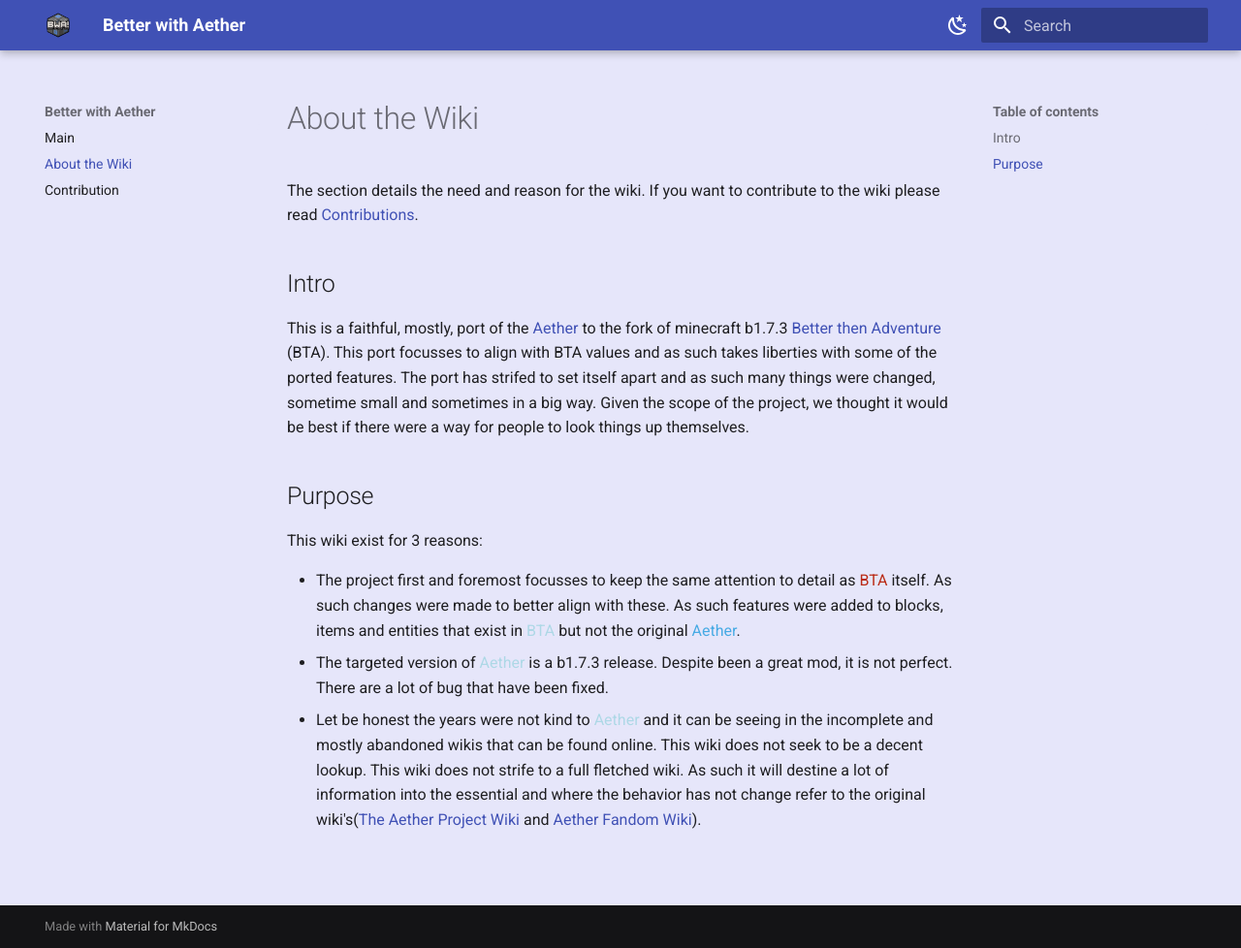
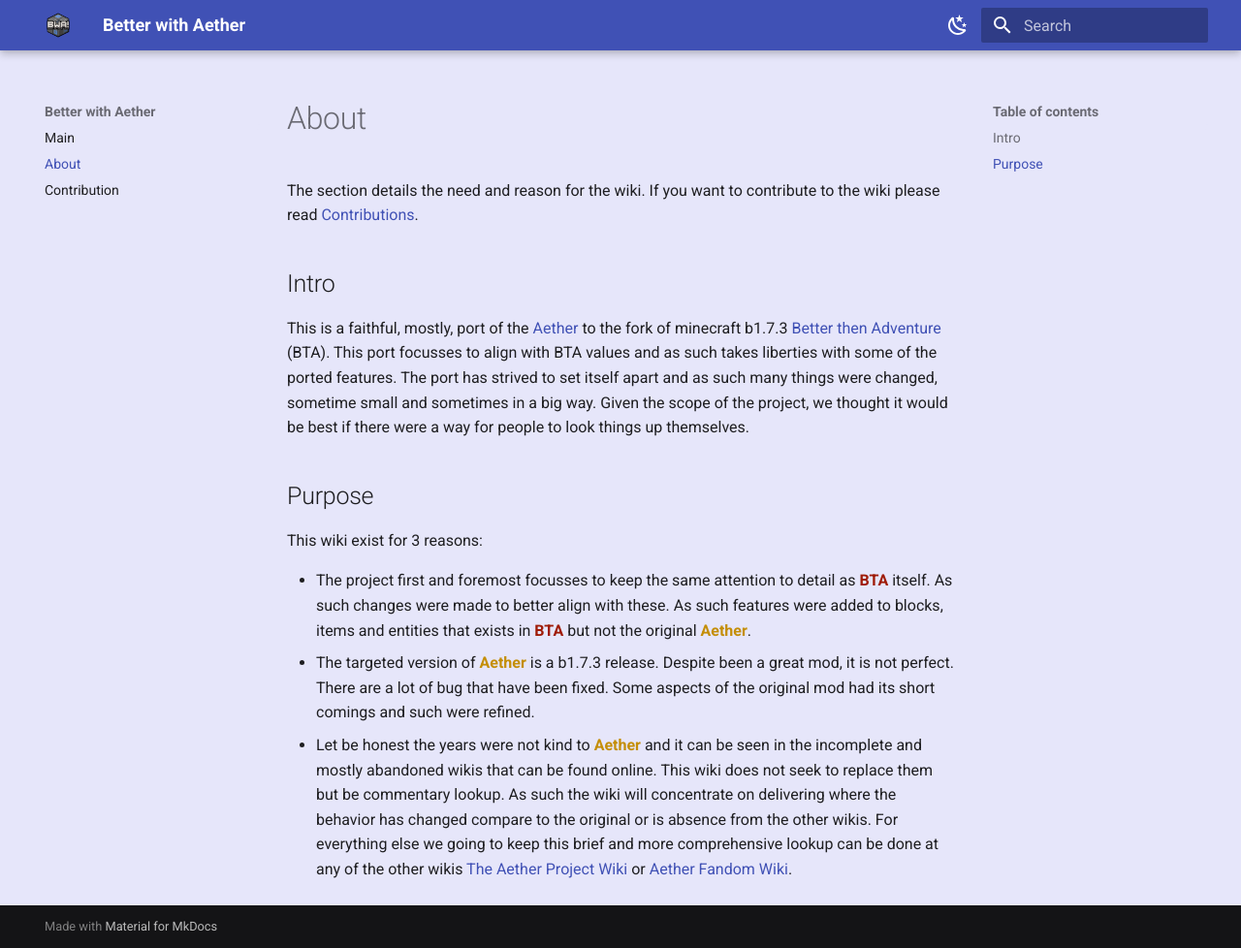
Before and after one commit to bta-team-port/better-with-aether-wiki, an MkDocs documentation site: the page built from docs/about.md, in a window 1280 px wide and 978 px high. Shown: the whole window at 97% size. Built offline with MkDocs 1.6.1 and Material for MkDocs 9.7.7, drawn with Linux system fonts in a browser that asks for light colours.

Commit message:
an about page

```diff
--- a/docs/about.md
+++ b/docs/about.md
@@ -1,14 +1,14 @@
-# About the Wiki
+# About
 The section details the need and reason for the wiki. If you want to contribute to the wiki please read [Contributions](contribution.md).
 
 ## Intro
 This is a faithful, mostly, port of the [Aether](https://www.minecraftforum.net/forums/mapping-and-modding-java-edition/minecraft-mods/1275355-1-7-3-aether-collaboration-mod-v1-02-new-mobs) to the fork of minecraft b1.7.3 [Better then Adventure](https://www.betterthanadventure.net/) (BTA). This port focusses to align with BTA values and as such takes liberties with some of the ported features.
-The port has strifed to set itself apart and as such many things were changed, sometime small and sometimes in a big way.
+The port has strived to set itself apart and as such many things were changed, sometime small and sometimes in a big way.
 Given the scope of the project, we thought it would be best if there were a way for people to look things up themselves.
 
 ## Purpose
 This wiki exist for 3 reasons:
 
-- The project first and foremost focusses to keep the same attention to detail as <span style="color: #ba2b15ff;">BTA</span> itself. As such changes were made to better align with these. As such features were added to blocks, items and entities that exist in <span style="color: lightblue;">BTA</span> but not the original <span style="color: #47aae4ff;">Aether</span>.
-- The targeted version of <span style="color: lightblue;">Aether</span> is a b1.7.3 release. Despite been a great mod, it is not perfect. There are a lot of bug that have been fixed.
-- Let be honest the years were not kind to <span style="color: lightblue;">Aether</span> and it can be seeing in the incomplete and mostly abandoned wikis that can be found online. This wiki does not seek to be a decent lookup. This wiki does not strife to a full fletched wiki. As such it will destine a lot of information into the essential and where the behavior has not change refer to the original wiki's([The Aether Project Wiki](https://aether.wiki.gg/) and [Aether Fandom Wiki](https://aether.fandom.com/wiki/The_Aether_I)).
+- The project first and foremost focusses to keep the same attention to detail as <span style="color: #9f1b07ff;">**BTA**</span> itself. As such changes were made to better align with these. As such features were added to blocks, items and entities that exists in <span style="color: #9f1b07ff;">**BTA**</span> but not the original <span style="color: #c48e07ff;">**Aether**</span>.
+- The targeted version of <span style="color: #c48e07ff;">**Aether**</span> is a b1.7.3 release. Despite been a great mod, it is not perfect. There are a lot of bug that have been fixed. Some aspects of the original mod had its short comings and such were refined.
+- Let be honest the years were not kind to <span style="color: #c48e07ff;">**Aether**</span> and it can be seen in the incomplete and mostly abandoned wikis that can be found online. This wiki does not seek to replace them but be commentary lookup. As such the wiki will concentrate on delivering where the behavior has changed compare to the original or is absence from the other wikis. For everything else we going to keep this brief and more comprehensive lookup can be done at any of the other wikis [The Aether Project Wiki](https://aether.wiki.gg/) or [Aether Fandom Wiki](https://aether.fandom.com/wiki/The_Aether_I).
```
